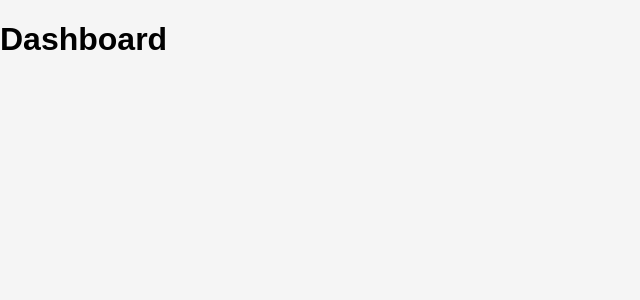
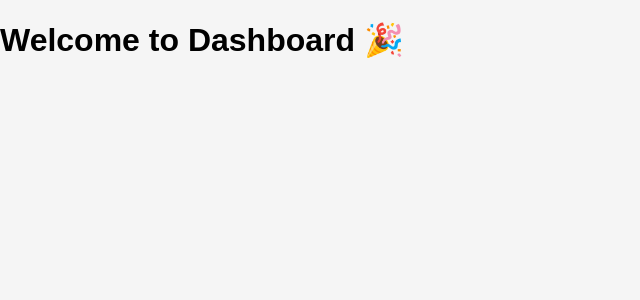
Before and after one commit to Aakash-Rajput22/mini-project, a React (Create React App) app: page /dashboard in a window 1280 px wide. Shown: the top 300 px of the page, without its empty margins (0-640 px from the left). Built offline with nearby package versions, Linux system fonts and the light colour scheme; the HTML template or start-up script is replaced by a standard one.

Commit message:
Added login validation and dashboard navigation

```diff
--- a/src/pages/Dashboard.js
+++ b/src/pages/Dashboard.js
@@ -1,5 +1,9 @@
 function Dashboard() {
-  return <h1>Dashboard</h1>;
+  return (
+    <div>
+      <h1>Welcome to Dashboard 🎉</h1>
+    </div>
+  );
 }
 
 export default Dashboard;
--- a/src/pages/Login.js
+++ b/src/pages/Login.js
@@ -1,14 +1,28 @@
 import { useState } from "react";
-import { Link } from "react-router-dom";
+import { Link, useNavigate } from "react-router-dom";
 import "../styles/login.css";
 
 function Login() {
+  const navigate = useNavigate();
+
   const [email, setEmail] = useState("");
   const [password, setPassword] = useState("");
 
   const handleLogin = () => {
+    if (!email) {
+      alert("Email is required");
+      return;
+    }
+
+    if (!password) {
+      alert("Password is required");
+      return;
+    }
+
     console.log("Email:", email);
     console.log("Password:", password);
+
+    navigate("/dashboard");
   };
 
   return (
```
